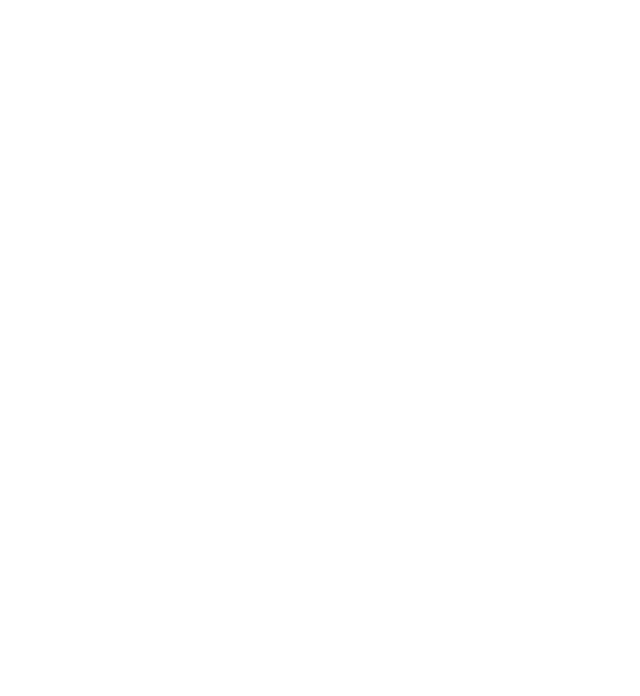
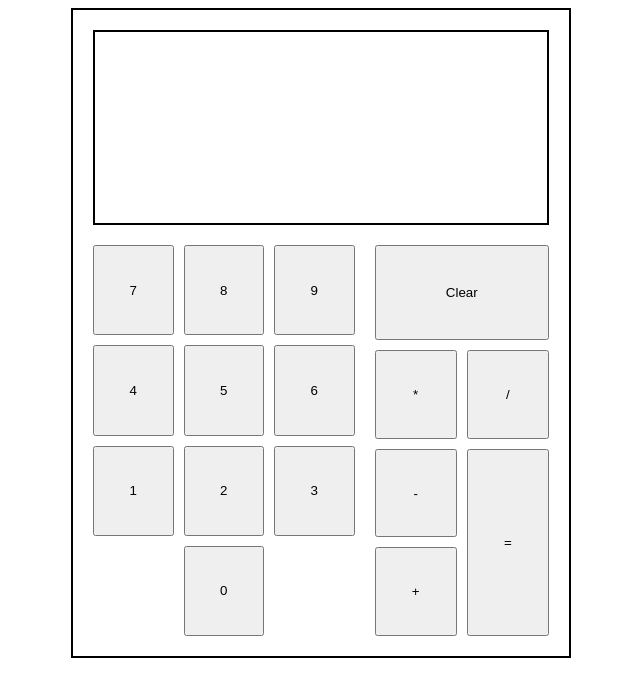
Before and after one commit to shreyashkadam/odin-calculator, a plain HTML site: page index.html in a window 1280 px wide. Shown: the whole page, without its empty margins (319-959 px from the left). Drawn offline with Linux system fonts and the light colour scheme.

Commit message:
Create basic html calculator with buttons

```diff
--- a/index.html
+++ b/index.html
@@ -1,5 +1,6 @@
 <!DOCTYPE html>
 <html lang="en">
+
 <head>
     <meta charset="UTF-8">
     <meta http-equiv="X-UA-Compatible" content="IE=edge">
@@ -8,7 +9,39 @@
     <script src="./script.js" defer></script>
     <link rel="stylesheet" href="./style.css">
 </head>
+
 <body>
+    <div class="main">
+        <div class="calculator-body">
+            <div class="display-screen"></div>
+            <div class="lower-part">
+                <div class="numbers">
+                    <button class="num-buttons num-7">7</button>
+                    <button class="num-buttons num-8">8</button>
+                    <button class="num-buttons num-9">9</button>
+                    <button class="num-buttons num-4">4</button>
+                    <button class="num-buttons num-5">5</button>
+                    <button class="num-buttons num-6">6</button>
+                    <button class="num-buttons num-1">1</button>
+                    <button class="num-buttons num-2">2</button>
+                    <button class="num-buttons num-3">3</button>
+                    <button class="num-buttons num-0">0</button>
+                </div>
+                <div class="right-part">
+                    <button class="clear-btn">Clear</button>
+                    <div class="operators">
+                        <button class="mult-btn">*</button>
+                        <button class="div-btn">/</button>
+                        <button class="sub-btn">-</button>
+                        <button class="add-btn">+</button>
+                        <button class="eq-btn">=</button>
+                    </div>
+                </div>
+            </div>
 
+
+        </div>
+    </div>
 </body>
+
 </html>
--- a/style.css
+++ b/style.css
@@ -0,0 +1,54 @@
+.main {
+    display: flex;
+    justify-content: center;
+    align-items: center;
+}
+
+.calculator-body {
+    width: 500px;
+    height: 650px;
+    border: black solid 2px;
+    box-sizing: border-box;
+    padding: 20px;
+    display: grid;
+    grid-template-rows: 2fr 4fr;
+    grid-gap: 20px;
+}
+
+.display-screen{
+    border: black solid 2px;
+}
+
+.lower-part{
+    display: grid;
+    grid-template-columns: 3fr 2fr;
+    grid-gap: 20px
+}
+
+.numbers{
+    display: grid;
+    grid-template-columns: 1fr 1fr 1fr;
+    grid-gap: 10px
+}
+
+.num-0{
+    grid-column-start: 2;
+}
+
+.right-part{
+    display: grid;
+    grid-template-rows: 1fr 3fr;
+    grid-gap: 10px;
+}
+
+.operators{
+    display: grid;
+    grid-template-columns: 1fr 1fr;
+    grid-gap: 10px;
+}
+
+.eq-btn{
+    grid-row-start: 2;
+    grid-row-end: 4;
+    grid-column-start: 2;
+}
```
Also changed, not shown: script.js (+8 -8 lines), simple_calculator.png (added).
